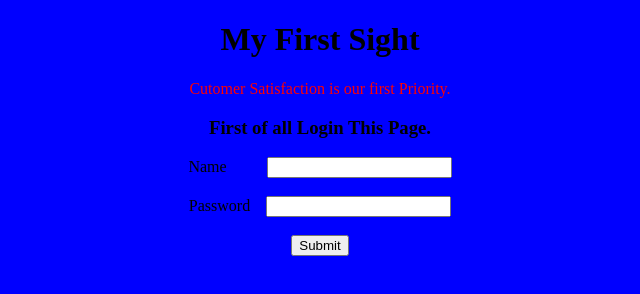
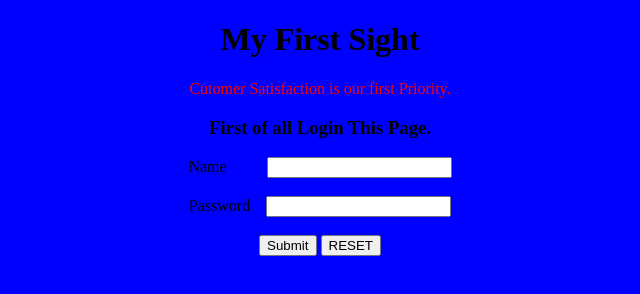
Before and after one commit to thenanosoft/test, a plain HTML site: page index.html in a window 1280 px wide. Shown: the whole page, without its empty margins (320-960 px from the left). Drawn offline with Linux system fonts and the light colour scheme.

Commit message:
Update: added reset button

```diff
--- a/index.html
+++ b/index.html
@@ -16,5 +16,6 @@
 		Name &nbsp &nbsp &nbsp &nbsp &nbsp<input type = "text"> <br><br>
 		Password &nbsp &nbsp<input type = "password"> <br><br>
 		<button type="submit">Submit</button>
+		<button type="reset">RESET</button>
 	</body>
 </html>
```
